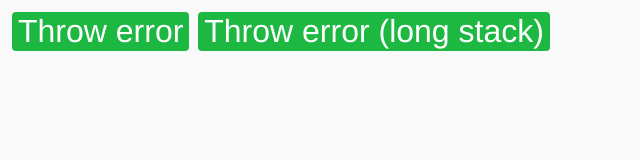
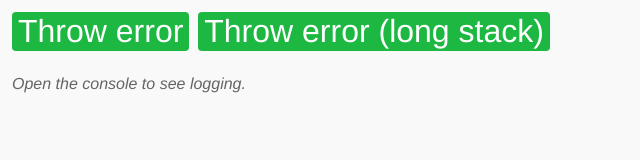
Before and after one commit to juliemr/ngconf-2016-zones, a website: page zone_egs/exception.html in a window 1280 px wide. Shown: the whole page, without its empty margins (0-640 px from the left). Drawn offline with nearby package versions, Linux system fonts and the light colour scheme.

Commit message:
Add notes for using the console

```diff
--- a/src/styles.css
+++ b/src/styles.css
@@ -44,3 +44,8 @@ hr {
   background-color: rgb(50, 50, 50);
   border: 0;
 }
+.note {
+  font-size: .5em;
+  color: rgb(100, 100, 100);
+  font-style: italic;
+}
--- a/zone_egs/exception.html
+++ b/zone_egs/exception.html
@@ -15,6 +15,10 @@
     <button id="errorshortstack">Throw error</button>
     <button id="errorlongstack">Throw error (long stack)</button>
   </div>
+  <div>
+    <p class="note">
+    Open the console to see logging.
+  </div>
 </body>
 
 </html>
--- a/zone_egs/styles.css
+++ b/zone_egs/styles.css
@@ -44,3 +44,8 @@ hr {
   background-color: rgb(50, 50, 50);
   border: 0;
 }
+.note {
+  font-size: .5em;
+  color: rgb(100, 100, 100);
+  font-style: italic;
+}
```
Also changed, not shown: src/app/main.ts (+7 -2 lines), zone_egs/click-listener.html (+4 -0 lines).
